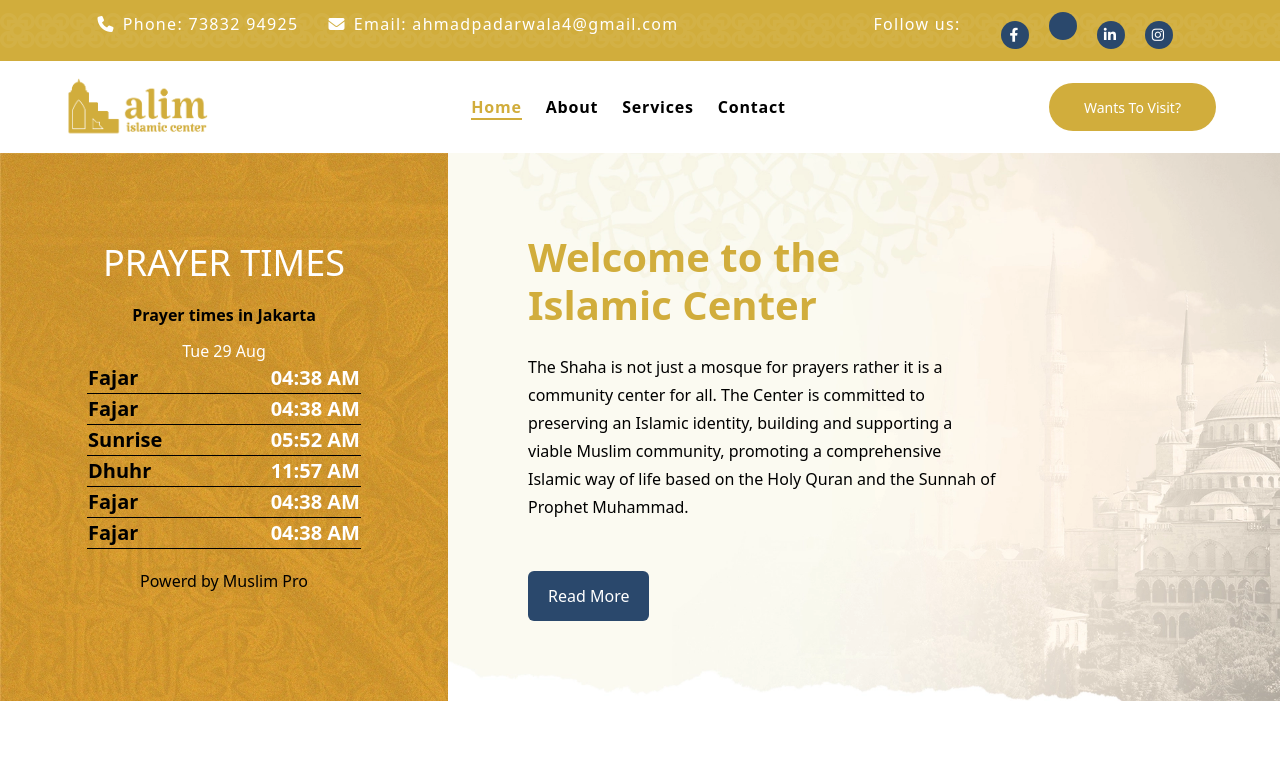
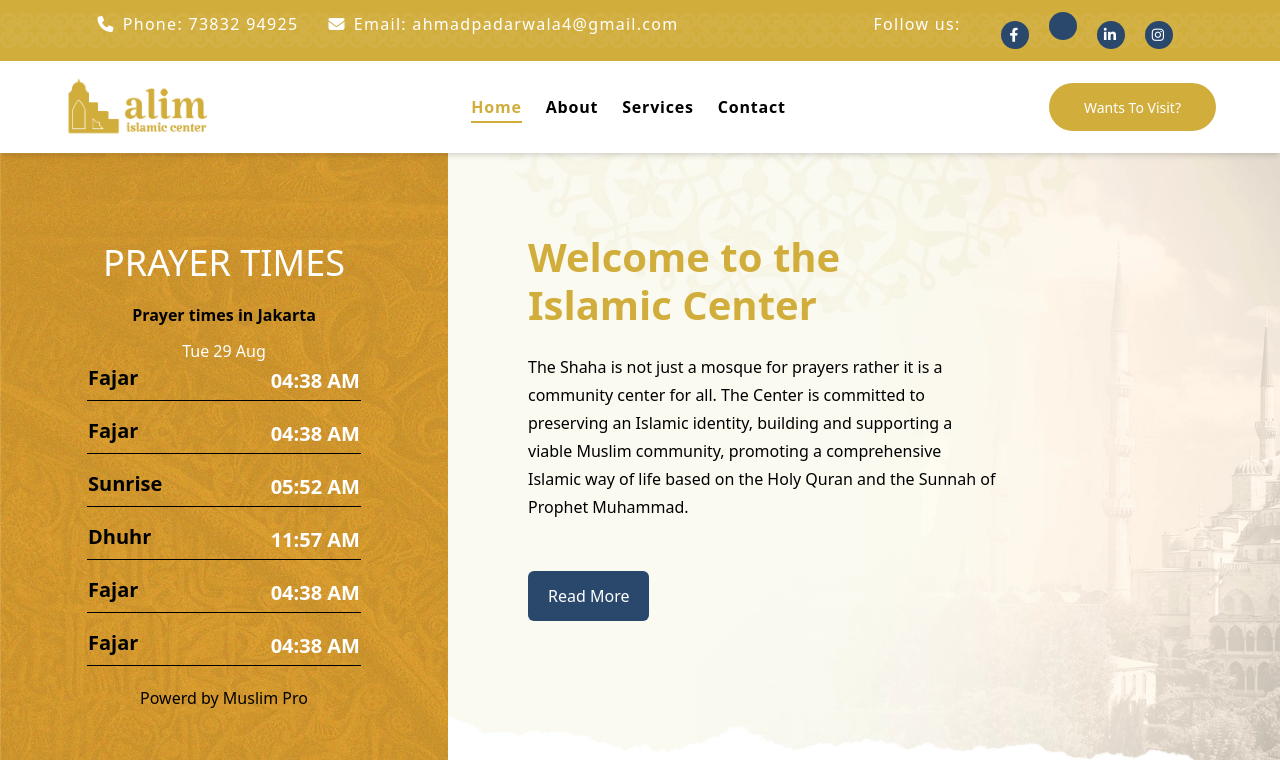
Before and after one commit to valudaaakib/IslamicBlog, a React (Create React App) app in the folder client/: page / in a window 1280 px wide. Shown: the top 767 px of the page. Built offline with nearby package versions, Linux system fonts and the light colour scheme.

Commit message:
on hover css changes and add in Navbar

```diff
--- a/client/src/assets/css/Navbar.css
+++ b/client/src/assets/css/Navbar.css
@@ -40,14 +40,48 @@
   font-size: 14px;
   transition: background-color 0.3s ease, transform 0.3s ease;
 }
+
 .navbar-menu li a:hover {
   color: var(--primary-color);
-  border-bottom: 2px solid var(--primary-color);
 }
+
+.nav-link {
+  position: relative;
+  padding-bottom: 5px;
+  transition: color 0.3s ease;
+}
+
+.nav-link::before {
+  content: "";
+  position: absolute;
+  width: 0;
+  height: 2px;
+  bottom: 0;
+  left: 50%;
+  background-color: var(--primary-color);
+  transition: width 0.3s ease, left 0.3s ease;
+}
+.nav-link:hover::before,
+.active::before {
+  width: 100%;
+  left: 0;
+}
+
 .navbar-menu .active {
   color: var(--primary-color);
-  border-bottom: 2px solid var(--primary-color);
 }
+
+.navbar-menu::before .active {
+  content: "";
+  position: absolute;
+  width: 0;
+  height: 2px;
+  bottom: 0;
+  left: 50%;
+  background-color: var(--primary-color);
+  transition: width 0.3s ease, left 0.3s ease;
+}
+
 #navbar-button {
   background-color: var(--primary-color);
   color: white;
@@ -68,7 +102,7 @@
   position: absolute;
   top: 0;
   right: 0;
-  margin: 30px 20px 0px 0px;
+  margin: 20px 20px 0px 0px;
 }
 .toggle-btn button {
   border: 2px solid Var(--primary-color);
--- a/client/src/component/Navbar.js
+++ b/client/src/component/Navbar.js
@@ -36,9 +36,9 @@ const Navbar = () => {
         </div>
       </div>
 
-      <header>
+      <header className="sticky top-0 z-10">
         <nav className="w-full bg-white shadow-md px-10">
-          <div className="lg:flex block items-center lg:px-6 py-4 justify-between">
+          <div className="lg:flex block items-center lg:px-6 lg:py-4 py-2 justify-between">
             <div>
               <NavLink to="/">
                 <img
@@ -55,16 +55,24 @@ const Navbar = () => {
               }`}
             >
               <li>
-                <NavLink to="/">Home</NavLink>
+                <NavLink to="/" className="nav-link">
+                  Home
+                </NavLink>
               </li>
               <li>
-                <NavLink to="/about">About</NavLink>
+                <NavLink to="/about" className="nav-link">
+                  About
+                </NavLink>
               </li>
               <li>
-                <NavLink to="/service">Services</NavLink>
+                <NavLink to="/service" className="nav-link">
+                  Services
+                </NavLink>
               </li>
               <li>
-                <NavLink to="/contact">Contact</NavLink>
+                <NavLink to="/contact" className="nav-link">
+                  Contact
+                </NavLink>
               </li>
             </ul>
             <div className="lg:block hidden">
--- a/client/src/pages/home/PrayerTime.js
+++ b/client/src/pages/home/PrayerTime.js
@@ -16,30 +16,40 @@ const PrayerTime = () => {
           <table className="mx-auto">
             <tbody>
               <tr className="border-b border-black">
-                <td className="text-xl font-semibold">Fajar</td>
+                <td className="text-xl font-semibold pb-2">Fajar</td>
                 <td className="text-white text-xl font-semibold w-1/3">
                   04:38 AM
                 </td>
               </tr>
               <tr className="border-b border-black leading-10">
-                <td className="text-xl font-semibold">Fajar</td>
-                <td className="text-white text-xl font-semibold">04:38 AM</td>
+                <td className="text-xl font-semibold pt-4 pb-2">Fajar</td>
+                <td className="text-white text-xl font-semibold pt-4">
+                  04:38 AM
+                </td>
               </tr>
               <tr className="border-b border-black leading-10">
-                <td className="text-xl font-semibold">Sunrise</td>
-                <td className="text-white text-xl font-semibold">05:52 AM</td>
+                <td className="text-xl font-semibold pt-4 pb-2">Sunrise</td>
+                <td className="text-white text-xl font-semibold pt-4">
+                  05:52 AM
+                </td>
               </tr>
               <tr className="border-b border-black leading-10">
-                <td className="text-xl font-semibold">Dhuhr</td>
-                <td className="text-white text-xl font-semibold">11:57 AM</td>
+                <td className="text-xl font-semibold pt-4 pb-2">Dhuhr</td>
+                <td className="text-white text-xl font-semibold pt-4">
+                  11:57 AM
+                </td>
               </tr>
               <tr className="border-b border-black leading-10">
-                <td className="text-xl font-semibold">Fajar</td>
-                <td className="text-white text-xl font-semibold">04:38 AM</td>
+                <td className="text-xl font-semibold pt-4 pb-2">Fajar</td>
+                <td className="text-white text-xl font-semibold pt-4">
+                  04:38 AM
+                </td>
               </tr>
               <tr className="border-b border-black leading-10">
-                <td className="text-xl font-semibold">Fajar</td>
-                <td className="text-white text-xl font-semibold">04:38 AM</td>
+                <td className="text-xl font-semibold pt-4 pb-2">Fajar</td>
+                <td className="text-white text-xl font-semibold pt-4">
+                  04:38 AM
+                </td>
               </tr>
             </tbody>
           </table>
```
